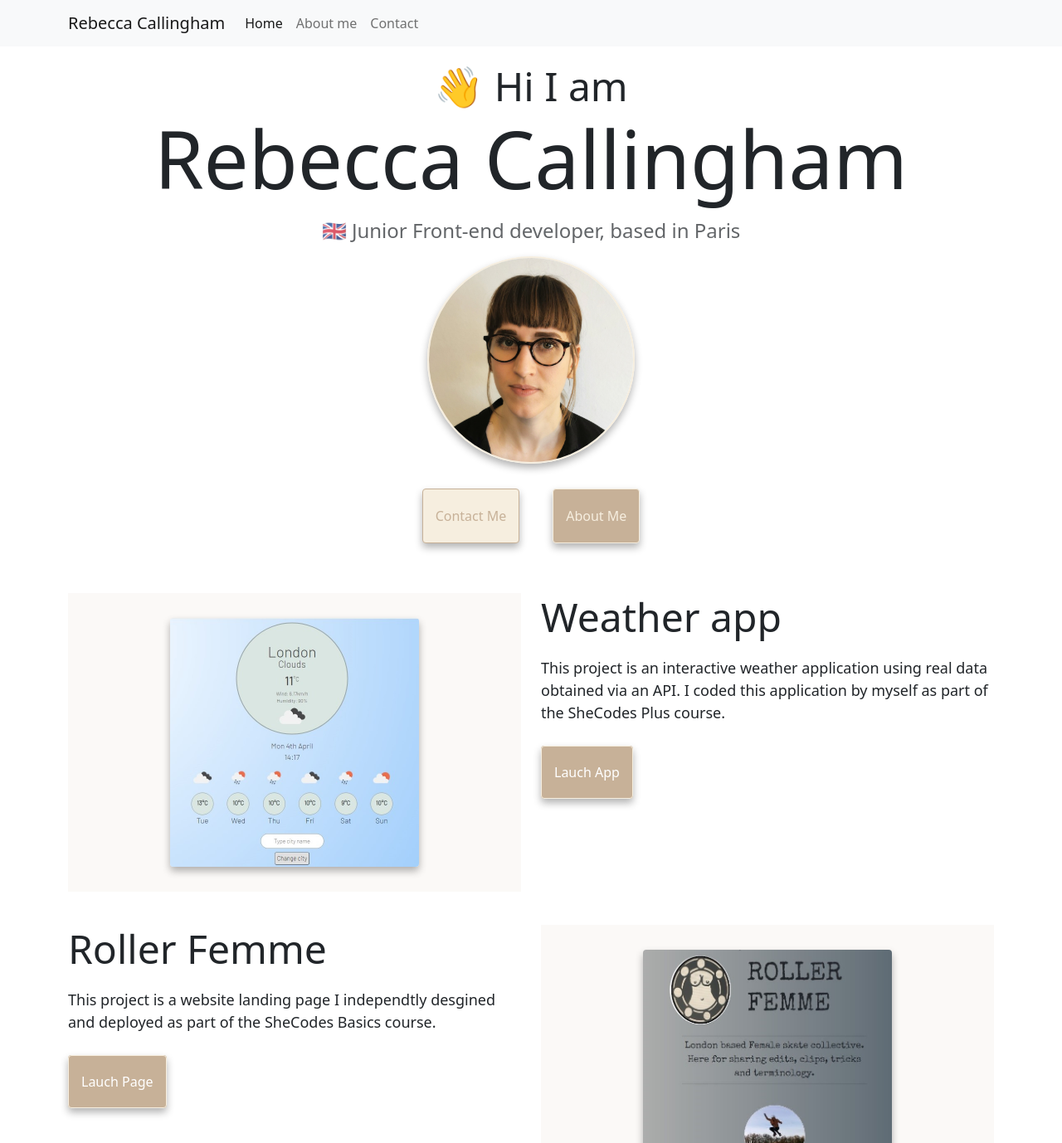
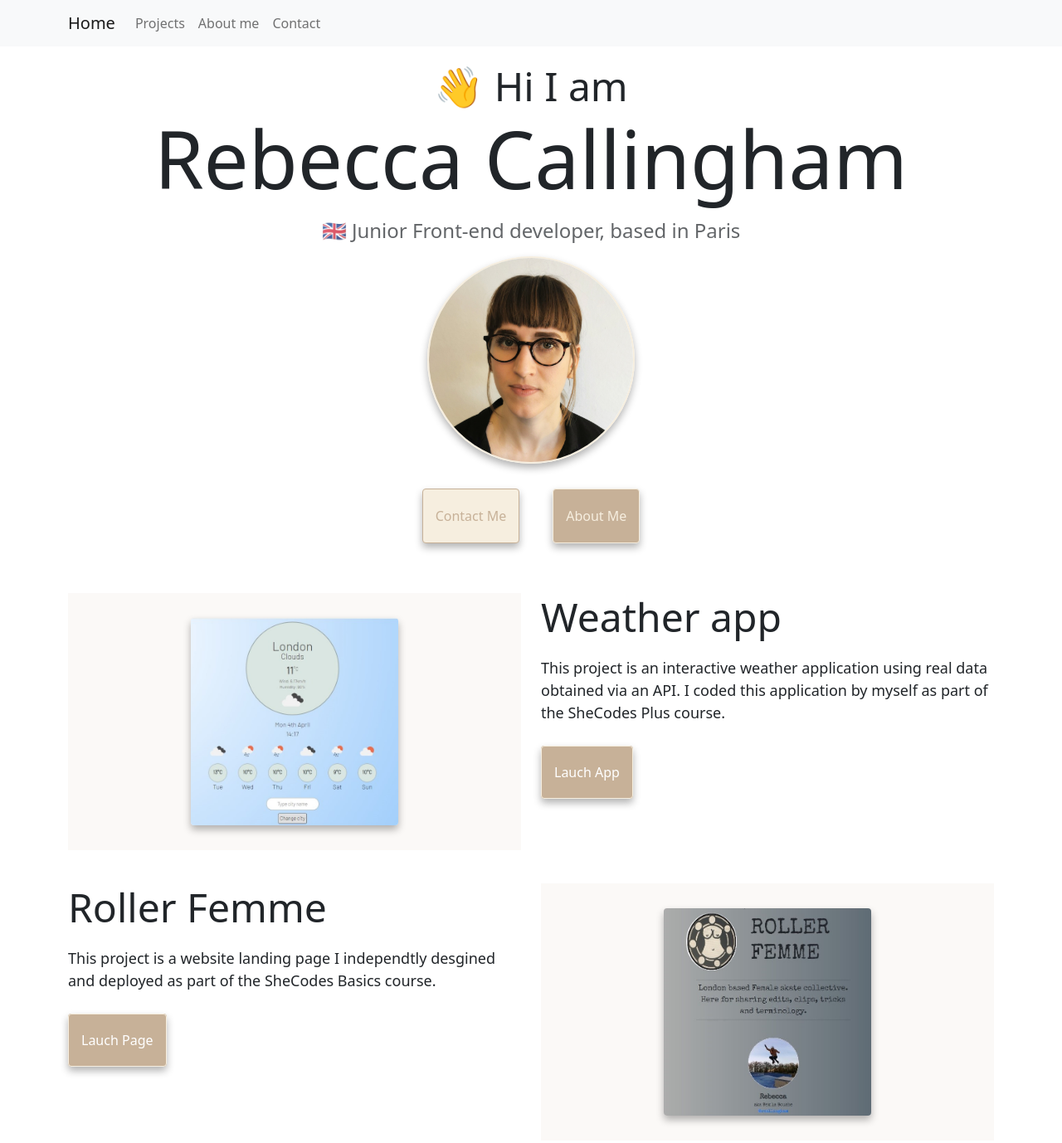
Before and after one commit to rcallingham/Portfolio-new, a plain HTML site: page index.html in a window 1280 px wide. Shown: the top 1378 px of the page at 83% size. Drawn offline with nearby package versions, Linux system fonts and the light colour scheme.

Commit message:
Added Project links

```diff
--- a/index.html
+++ b/index.html
@@ -23,7 +23,7 @@
   <body>
     <nav class="navbar navbar-expand-lg navbar-light bg-light">
       <div class="container-fluid">
-        <a class="navbar-brand" href="#">Rebecca Callingham</a>
+        <a class="navbar-brand" href="index.html">Home</a>
         <button
           class="navbar-toggler"
           type="button"
@@ -38,7 +38,7 @@
         <div class="collapse navbar-collapse" id="navbarNav">
           <ul class="navbar-nav">
             <li class="nav-item">
-              <a class="nav-link active" aria-current="page" href="#">Home</a>
+              <a class="nav-link"  href="index.html#projects">Projects</a>
             </li>
             <li class="nav-item">
               <a class="nav-link" href="about.html#about">About me</a>
@@ -58,17 +58,17 @@
 
     <div class="navigation-links">
       <a href="about.html#contact" class="contact-link">Contact me</a>
-      <a href="about.html#about" class="about-link">About me</a>
+      <a href="about.html#about" class="about-link" id="projects">About me</a>
     </div>
-    <div class="container">
-<div class="row">
+    <div class="container" id="projects">
+<div class="row"  >
   <div class="col-sm-6">
     <div class="pic-wrapper">
-    <img src="images/Weatherapp.jpg" class="img-fluid rounded mx-auto d-block project-img" alt="Weather" width="300">
+    <img src="images/Weatherapp.jpg" class="img-fluid rounded mx-auto d-block project-img" alt="Weather" width="250">
     </div>
   </div>
   <div class="col-sm-6 ">
-    <h2 class="app-headings">Weather app</h2>
+    <h2 class="app-headings" >Weather app</h2>
     <p> This project is an interactive weather application using real data obtained via an API. I coded this application by myself as part of the SheCodes Plus course. </p>
   <a href="https://pedantic-hopper-cd8ffd.netlify.app/" target=”_blank” class="primary-link"> Lauch app</a>
   </div>
@@ -81,14 +81,14 @@
     </div>
     <div class="col-sm-6">
       <div class="pic-wrapper">
-      <img src="images/RollerFemme.jpg" class="img-fluid rounded mx-auto d-block project-img" alt="RollerFemme" width="300">
+      <img src="images/RollerFemme.jpg" class="img-fluid rounded mx-auto d-block project-img" alt="RollerFemme" width="250">
       </div>
     </div>
   </div>
     <div class="row">
     <div class="col-sm-6">
       <div class="pic-wrapper">
-      <img src="images/Love.png" class="img-fluid rounded mx-auto d-block project-img" alt="LOVEfood" width="300">
+      <img src="images/Love.png" class="img-fluid rounded mx-auto d-block project-img" alt="LOVEfood" width="250">
       </div>
     </div>
     <div class="col-sm-6">
--- a/src/style.css
+++ b/src/style.css
@@ -162,4 +162,5 @@ p {
 .footer {
   text-align: center;
   font-family: monospace;
+  margin-top: 50px;
 }
```
Also changed, not shown: about.html (+3 -3 lines).
